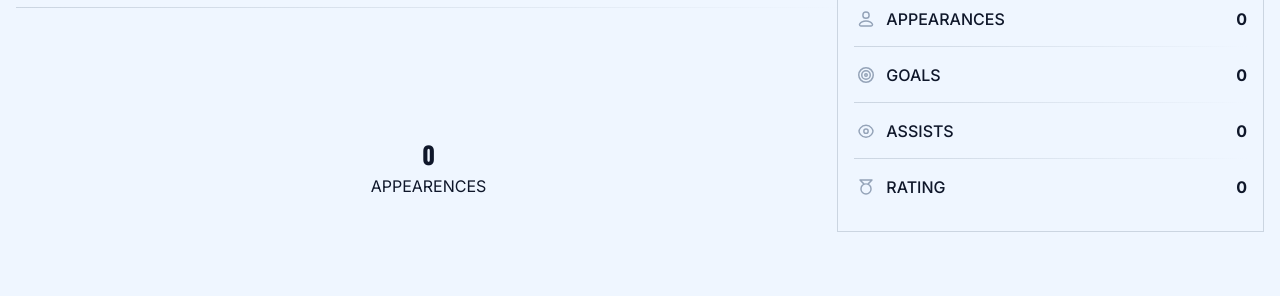
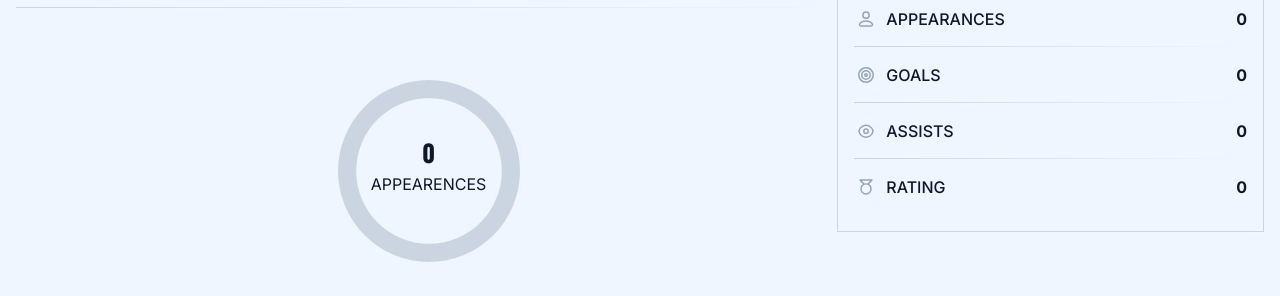
Before and after one commit to isaacrossi/vstats, a React (Vite) app: page /details/1 in a window 1280 px wide. Shown: the part 639-935 px from the top of the page. Built offline with nearby package versions, Linux system fonts and the light colour scheme; no server answers.

Commit message:
Added an empty state styling for DoughnutWithCenteredStat:
- Handle zero value states in doughnut chart.
  - Add isZeroValue check for zero/null conditions.
  - Show gray doughnut ring when value is zero.
  - Support both dark/light variations.

```diff
--- a/src/pages/PlayerDetails/components/DoughnutWithCenteredStat.jsx
+++ b/src/pages/PlayerDetails/components/DoughnutWithCenteredStat.jsx
@@ -9,14 +9,26 @@ export const DoughnutWithCenteredStat = ({
   centeredData,
   statText,
   isDark = false,
-}) => (
+}) => {
+  const isZeroValue =
+    centeredData === 0 ||
+    centeredData === "0" ||
+    parseFloat(centeredData) === 0;
+
+  const colors = isZeroValue
+    ? isDark
+      ? ["#475569"]
+      : ["#CBD5E1"]
+    : [colourOne, colourTwo];
+
+  return (
     <div className="w-48 h-48 mx-auto relative mb-6 md:mb-9 ">
       <Doughnut
         data={{
           datasets: [
             {
-            data: doughnutData,
-            backgroundColor: [colourOne, colourTwo],
+              data: isZeroValue ? [1] : doughnutData,
+              backgroundColor: colors,
               cutout: "80%",
               borderWidth: 0,
             },
@@ -24,14 +36,13 @@ export const DoughnutWithCenteredStat = ({
         }}
       />
       <div
-      className={`absolute inset-0 flex flex-col items-center justify-center text-center mt-6 ${
+        className={`absolute inset-0 flex flex-col items-center justify-center text-center ${
           isDark ? "text-slate-50" : "text-slate-900"
         }`}
       >
         <h4 className="text-xl lg:text-2xl font-heading text-center pt-5 mb-1">
           {centeredData}
         </h4>
-      <p className="uppercase text-sm lg:text-base text-center pb-5">
         <p className="uppercase text-sm lg:text-base text-center pb-5">
           {(statText ?? "").includes(" ")
             ? statText.split(" ").map((word, index) => (
@@ -41,7 +52,7 @@ export const DoughnutWithCenteredStat = ({
               ))
             : statText}
         </p>
-      </p>
       </div>
     </div>
   );
+};
--- a/src/pages/PlayerDetails/index.jsx
+++ b/src/pages/PlayerDetails/index.jsx
@@ -63,7 +63,7 @@ const PlayerDetails = () => {
             />
           </div>
 
-          <GeneralSection statData={leagueAndPlayedData} />
+          <GeneralSection data={leagueAndPlayedData} />
           <AttackSection data={leagueAndPlayedData} />
           <DefenceSection data={leagueAndPlayedData} />
         </>
```
Lines whose indentation alone changed are shown as unchanged.
